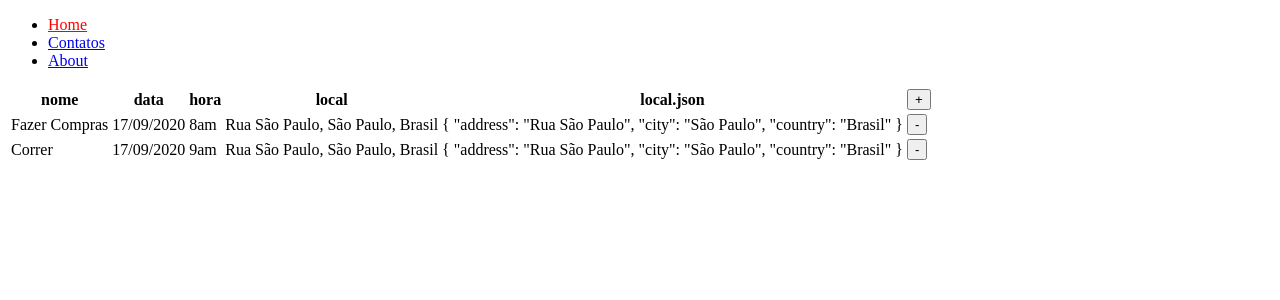
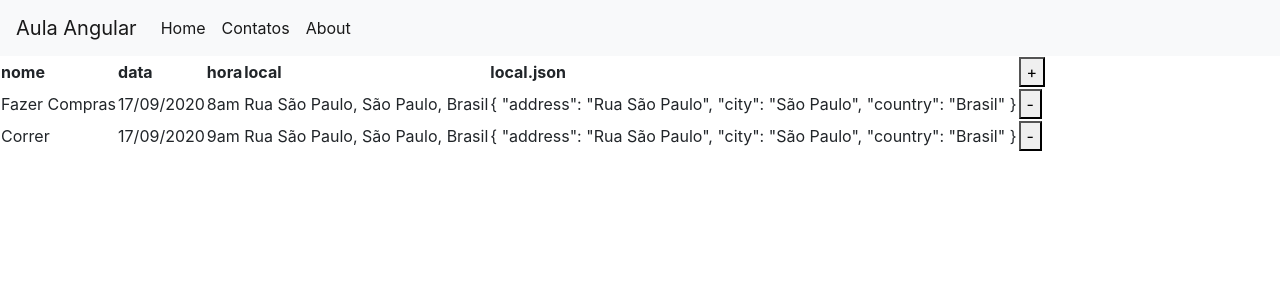
Before and after one commit to leandrospires/angularListaEvento, an Angular app: page /home in a window 1280 px wide. Shown: the top 300 px of the page. Built offline with nearby package versions, Linux system fonts and the light colour scheme.

Commit message:
Aula 4 Final - Utilizando Rotas/Modulos - com boostrap

```diff
--- a/angular.json
+++ b/angular.json
@@ -28,9 +28,12 @@
               "src/assets"
             ],
             "styles": [
-              "src/styles.scss"
+              "src/styles.scss",
+              "./node_modules/bootstrap/dist/css/bootstrap.min.css"
             ],
-            "scripts": []
+            "scripts": [
+              "./node_modules/bootstrap/dist/js/bootstrap.min.js"
+            ]
           },
           "configurations": {
             "production": {
--- a/package.json
+++ b/package.json
@@ -19,6 +19,7 @@
     "@angular/platform-browser": "~10.1.1",
     "@angular/platform-browser-dynamic": "~10.1.1",
     "@angular/router": "~10.1.1",
+    "bootstrap": "^4.5.2",
     "rxjs": "~6.6.0",
     "tslib": "^2.0.0",
     "zone.js": "~0.10.2"
--- a/src/app/app.component.html
+++ b/src/app/app.component.html
@@ -1,11 +1,23 @@
-<header>
-  <nav>
-    <ul>
-        <li routerLinkActive='active'><a routerLink='home'>Home</a></li>
-        <li routerLinkActive='active'><a routerLink='contatos'>Contatos</a></li>
-        <li routerLinkActive='active'><a routerLink='about'>About</a></li>
+<nav class="navbar navbar-expand-lg navbar-light bg-light">
+  <a class="navbar-brand" href="#">Aula Angular</a>
+  <button class="navbar-toggler" type="button" data-toggle="collapse" data-target="#navbarSupportedContent" aria-controls="navbarSupportedContent" aria-expanded="false" aria-label="Toggle navigation">
+    <span class="navbar-toggler-icon"></span>
+  </button>
+
+  <div class="collapse navbar-collapse" id="navbarSupportedContent">
+    <ul class="navbar-nav mr-auto">
+      <li class="nav-item active" routerLinkActive='active'>
+        <a class="nav-link" routerLink='home'>Home<span class="sr-only">(current)</span></a>
+      </li>
+      <li class="nav-item active" routerLinkActive='active'>
+        <a class="nav-link" routerLink='contatos'>Contatos<span class="sr-only">(current)</span></a>
+      </li>
+      <li class="nav-item active" routerLinkActive='active'>
+        <a class="nav-link" routerLink='about'>About<span class="sr-only">(current)</span></a>
+      </li>
     </ul>
-  </nav>
-</header>
+
+  </div>
+</nav>
 
 <router-outlet></router-outlet>
--- a/src/app/app.module.ts
+++ b/src/app/app.module.ts
@@ -1,5 +1,6 @@
 import { BrowserModule } from '@angular/platform-browser';
 import { NgModule } from '@angular/core';
+import { HttpClientModule } from '@angular/common/http'
 
 import { AppRoutingModule } from './app-routing.module';
 import { AppComponent } from './app.component';
@@ -20,7 +21,8 @@ import { ContatosComponent } from './contatos/contatos.component';
   ],
   imports: [
     BrowserModule,
-    AppRoutingModule
+    AppRoutingModule,
+    HttpClientModule
   ],
   providers: [],
   bootstrap: [AppComponent]
--- a/src/app/contatos/contatos.component.html
+++ b/src/app/contatos/contatos.component.html
@@ -1 +1,18 @@
+<table class="table table-striped">
+    <thead>
+      <tr>
+        <th scope="col">#</th>
+        <th scope="col">Nome</th>
+        <th scope="col">E-mail</th>
+      </tr>
+    </thead>
+    <tbody>
+      <tr *ngFor="let contato of contatos">
+        <th scope="row">{{ contato.id }}</th>
+        <td>{{ contato.name }}</td>
+        <td>{{ contato.email }}</td>
+      </tr>
+    </tbody>
+  </table>
+
 <button (click)='voltarParaHome()'> Ir para Home </button>
--- a/src/app/contatos/contatos.component.ts
+++ b/src/app/contatos/contatos.component.ts
@@ -1,5 +1,7 @@
 import { Component, OnInit } from '@angular/core';
 import { Router } from '@angular/router';
+import { Usuario } from '../models/usuario';
+import { MyServiceService } from '../my-service.service';
 
 @Component({
   selector: 'app-contatos',
@@ -8,9 +10,13 @@ import { Router } from '@angular/router';
 })
 export class ContatosComponent implements OnInit {
 
-  constructor(private router: Router) { }
+  contatos: Usuario[];
+
+  constructor(private router: Router, private servico: MyServiceService) { }
 
   ngOnInit(): void {
+    //usuarios=>this.contatos=usuarios
+    this.servico.listarUsuarios().subscribe(usuarios=>this.contatos=usuarios);
   }
 
   voltarParaHome(): void {
--- a/src/app/home/home.component.ts
+++ b/src/app/home/home.component.ts
@@ -1,5 +1,6 @@
 import { Component, OnInit } from '@angular/core';
 import {Eventos} from '../models/eventos'
+import { MyServiceService } from '../my-service.service';
 
 @Component({
   selector: 'app-home',
@@ -8,23 +9,23 @@ import {Eventos} from '../models/eventos'
 })
 export class HomeComponent implements OnInit {
 
-  listaDeEventos: Eventos[] = [
-    //{"name":"Fazer Compras", "date": "3/1/2025", "time": "8am", "location": {"address": "Rua São Paulo", "city": "São Paulo", "country": "Brasil"}},
-    {"name":"Fazer Compras", "date": new Date(), "time": "8am", "location": {"address": "Rua São Paulo", "city": "São Paulo", "country": "Brasil"}},
-    {"name":"Correr", "date": new Date(), "time": "9am", "location": {"address": "Rua São Paulo", "city": "São Paulo", "country": "Brasil"}}
-]
+  listaDeEventos: Eventos[] = [];
 
-  constructor() { }
+  constructor(private listaService: MyServiceService) {
+  }
 
   ngOnInit(): void {
+    this.listaDeEventos = this.listaService.listaDeEventos;
   }
 
-adicionarEvento(evento: Eventos): void {
-  this.listaDeEventos.push(evento);
-}
+  adicionarEvento(evento: Eventos): void {
+    //this.listaDeEventos.push(evento);
+    this.listaService.adicionarEvento(evento);
+  }
 
-removerEvento(posicao: number): void {
-  this.listaDeEventos.splice(posicao, 1);
-}
+  removerEvento(posicao: number): void {
+    //this.listaDeEventos.splice(posicao, 1);
+    this.listaService.removerEvento(posicao);
+  }
 
 }
--- /dev/null
+++ b/src/app/models/usuario.ts
@@ -0,0 +1,29 @@
+    export interface Geo {
+        lat: string;
+        lng: string;
+    }
+
+    export interface Address {
+        street: string;
+        suite: string;
+        city: string;
+        zipcode: string;
+        geo: Geo;
+    }
+
+    export interface Company {
+        name: string;
+        catchPhrase: string;
+        bs: string;
+    }
+
+    export interface Usuario {
+        id: number;
+        name: string;
+        username: string;
+        email: string;
+        address: Address;
+        phone: string;
+        website: string;
+        company: Company;
+    }
--- /dev/null
+++ b/src/app/my-service.service.ts
@@ -0,0 +1,38 @@
+import { HttpClient } from '@angular/common/http';
+import { Injectable } from '@angular/core';
+import { Observable } from 'rxjs';
+import { AboutModule } from './about/about.module';
+import { Eventos } from './models/eventos';
+import { Usuario } from './models/usuario';
+
+@Injectable({
+
+  providedIn: 'root' // padrão: Global
+  //providedIn: AboutModule // fica disponível em um módulo
+})
+export class MyServiceService {
+
+  private _listaDeEventos = [
+    {"name":"Fazer Compras", "date": new Date(), "time": "8am", "location": {"address": "Rua São Paulo", "city": "São Paulo", "country": "Brasil"}},
+    {"name":"Correr", "date": new Date(), "time": "9am", "location": {"address": "Rua São Paulo", "city": "São Paulo", "country": "Brasil"}}
+  ];
+
+  public get listaDeEventos(): Array<Eventos> {
+    return this._listaDeEventos;
+  }
+
+  constructor(private http: HttpClient) { }
+
+  listarUsuarios(): Observable<Usuario[]> {
+    return this.http.get<Usuario[]>('http://jsonplaceholder.typicode.com/users');
+  }
+
+  adicionarEvento(evento: Eventos): void {
+    this.listaDeEventos.push(evento);
+  }
+
+  removerEvento(posicao: number): void {
+    this.listaDeEventos.splice(posicao, 1);
+  }
+
+}
```
Also changed, not shown: Temp/Anotações de Sala.txt, 2 other files (tests, documents, lock files or other folders).
